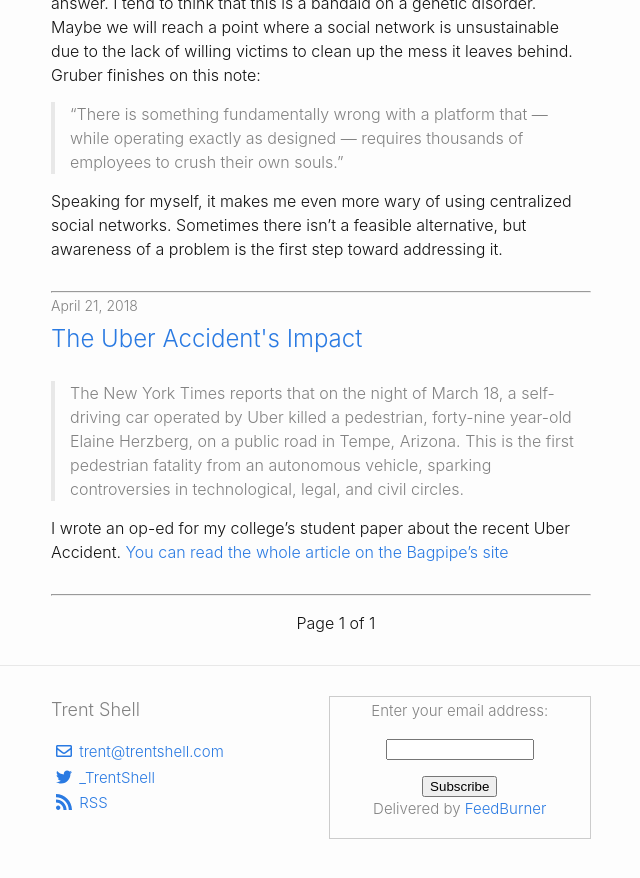
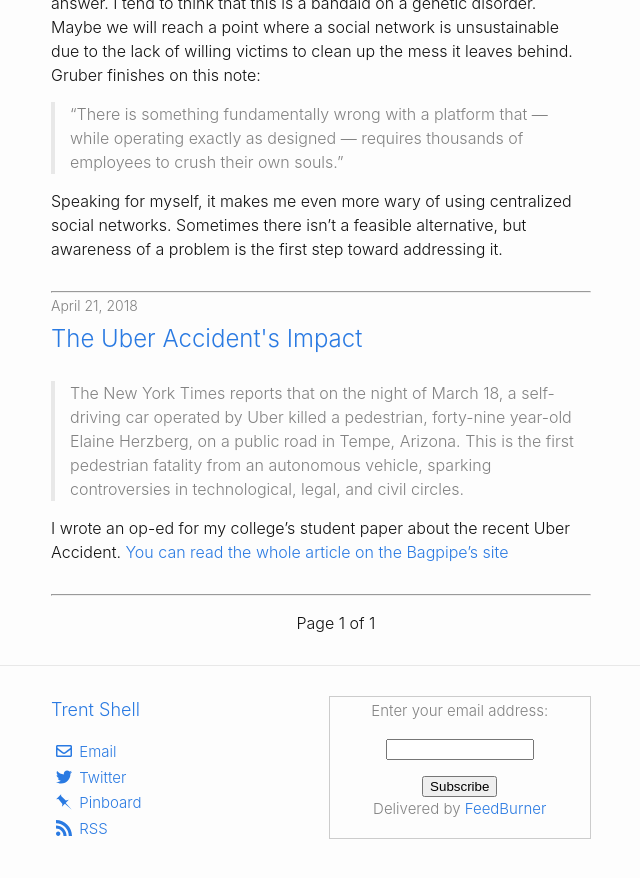
Before and after one commit to trentshell/trentshell.github.io-old, a Jekyll site: the page built from index.html, in a window 1280 px wide and 900 px high, scrolled down 6688 px. Shown: the top 878 px of the window, without its empty margins (319-959 px from the left). Built offline with Jekyll 4.4.1, drawn with Linux system fonts in a browser that asks for light colours; the list of posts is cut into pages by our own code.

Commit message:
Footer updates

```diff
--- a/_config.yml
+++ b/_config.yml
@@ -19,6 +19,7 @@
 baseurl: "" # the subpath of your site, e.g. /blog
 url: "https://trentshell.com" # the base hostname & protocol for your site, e.g. http://example.com
 twitter_username: _TrentShell
+pinboard_username: tshell
 rss: RSS
 google_analytics: UA-148956665-1
 
--- a/_includes/footer.html
+++ b/_includes/footer.html
@@ -5,7 +5,7 @@
 
     <div class="footer-col-wrapper">
       <div class="footer-col one-half">
-      <h2 class="footer-heading">{{ site.title | escape }}</h2>
+      <h2 class="footer-heading"><a href="https://trentshell.com/about/"><span>{{ site.title | escape }}</span></a></h2>
         <ul class="contact-list">
           <li class="p-name">
             {%- if site.author -%}
@@ -13,10 +13,11 @@
             {%- endif -%}
             </li>
             {%- if site.email -%}
-            <li><a class="u-email" href="mailto:{{ site.email }}"><svg class="svg-icon"><use xlink:href="{{ '/assets/minima-social-icons.svg#email' | relative_url }}"></use></svg><span> {{ site.email | escape }}</span></a></li>
+            <li><a class="u-email" href="mailto:{{ site.email }}"><svg class="svg-icon"><use xlink:href="{{ '/assets/minima-social-icons.svg#email' | relative_url }}"></use></svg> <span>Email</span></a></li>
             {%- endif -%}
-			{%- if site.twitter_username -%}<li><a href="https://www.twitter.com/{{ site.twitter_username| cgi_escape | escape }}"><svg class="svg-icon"><use xlink:href="{{ '/assets/minima-social-icons.svg#twitter' | relative_url }}"></use></svg> <span class="username">{{ site.twitter_username| escape }}</span></a></li>{%- endif -%}
-		    {%- if site.rss -%}<li><a href="{{ 'feed.xml' | relative_url }}"><svg class="svg-icon"><use xlink:href="{{ '/assets/minima-social-icons.svg#rss' | relative_url }}"></use></svg> <span>{{ site.rss | escape }}</span></a></li>{%- endif -%}
+			{%- if site.twitter_username -%}<li><a href="https://www.twitter.com/{{ site.twitter_username| cgi_escape | escape }}"><svg class="svg-icon"><use xlink:href="{{ '/assets/minima-social-icons.svg#twitter' | relative_url }}"></use></svg> <span class="username">Twitter</span></a></li>{%- endif -%}
+			{%- if site.pinboard_username -%}<li><a href="https://pinboard.in/u:{{ site.pinboard_username| cgi_escape | escape }}"><svg class="svg-icon"><use xlink:href="{{ '/assets/minima-social-icons.svg#pinboard' | relative_url }}"></use></svg> <span class="username">Pinboard</span></a></li>{%- endif -%}
+		    {%- if site.rss -%}<li><a href="{{ 'feed.xml' | relative_url }}"><svg class="svg-icon"><use xlink:href="{{ '/assets/minima-social-icons.svg#rss' | relative_url }}"></use></svg> <span>RSS</span></a></li>{%- endif -%}
 
         </ul>
       </div>
```
Also changed, not shown: assets/minima-social-icons.svg.
